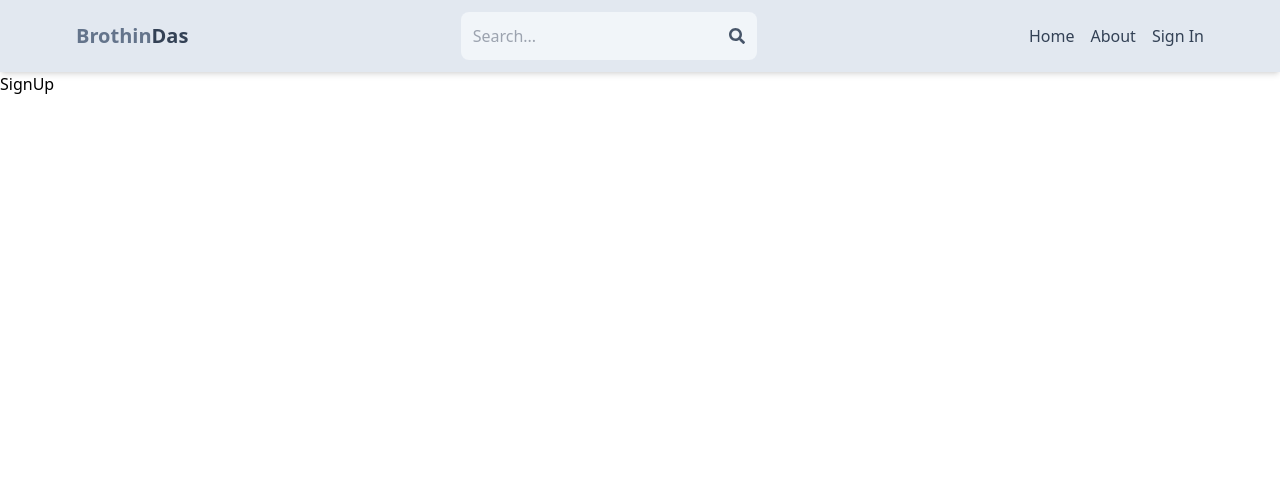
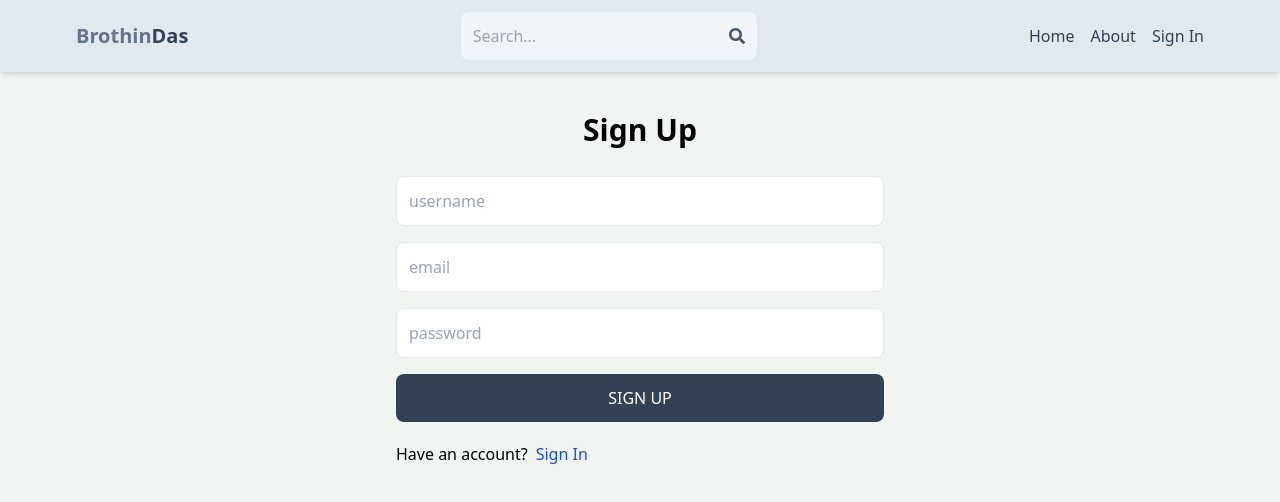
Before and after one commit to Brothin/Skyline-Homes, a React (Vite) app in the folder client/: page /sign-up in a window 1280 px wide. Shown: the top 502 px of the page. Built offline with nearby package versions, Linux system fonts and the light colour scheme.

Commit message:
complete signup page ui

```diff
--- a/client/src/index.css
+++ b/client/src/index.css
@@ -1,3 +1,7 @@
 @tailwind base;
 @tailwind components;
 @tailwind utilities;
+
+body{
+    background-color: rgb(241,245,241);
+}
--- a/client/src/pages/SignUp.jsx
+++ b/client/src/pages/SignUp.jsx
@@ -1,7 +1,21 @@
-import React from 'react'
+import { Link } from 'react-router-dom'
 
 export default function SignUp() {
     return (
-        <div>SignUp</div>
+        <div className='p-3 max-w-lg mx-auto'>
+        <h1 className='text-3xl text-center font-semibold my-7'>Sign Up</h1>
+        <form className='flex flex-col gap-4'>
+            <input type="text" placeholder='username' className='border p-3 rounded-lg' id='username'/>
+            <input type="email" placeholder='email' className='border p-3 rounded-lg' id='email'/>
+            <input type="password" placeholder='password' className='border p-3 rounded-lg' id='password'/>
+            <button className='bg-slate-700 text-white p-3 rounded-lg uppercase hover:opacity-95 disabled:opacity-80'>Sign Up</button>
+        </form>
+        <div className='flex gap-2 mt-5'>
+            <p>Have an account?</p>
+            <Link to={"/sign-in"}>
+                <span className='text-blue-700'>Sign In</span>
+            </Link>
+        </div>
+        </div>
     )
 }
```
